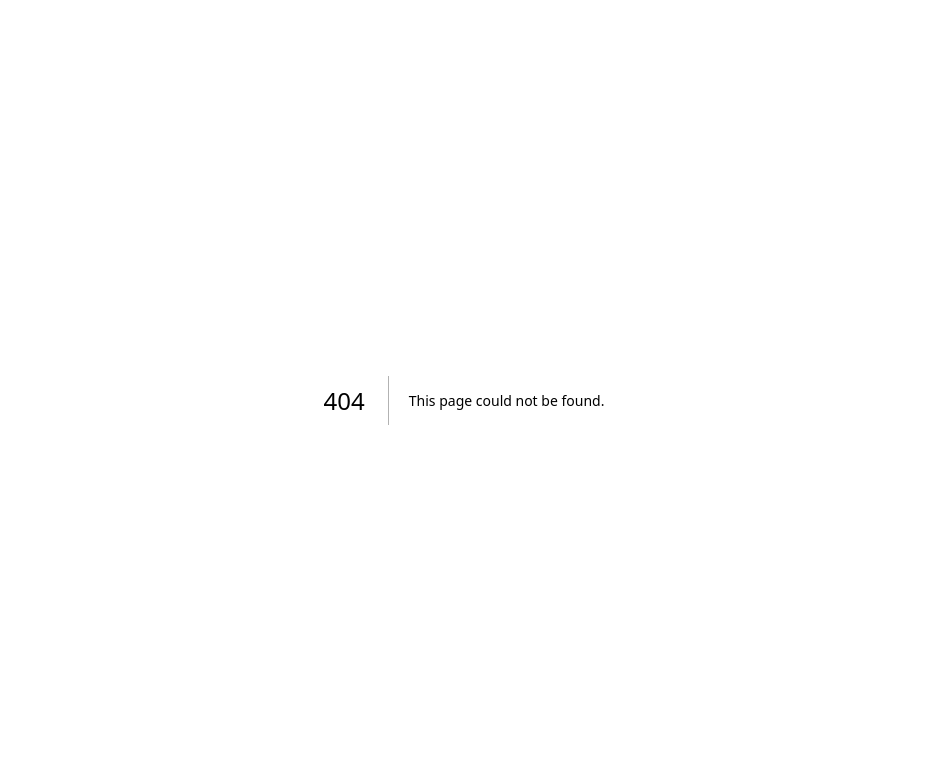
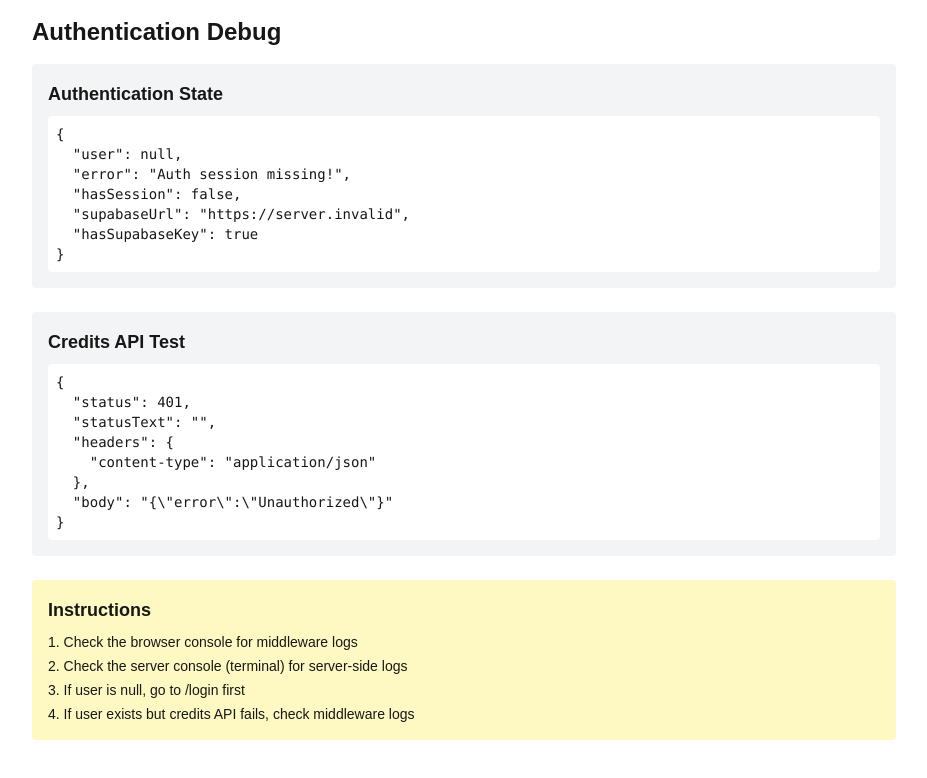
Before and after one commit to DivyanshuTiwari-1/makeupai, a Next.js app: page /debug-auth in a window 1280 px wide. Before the commit this address had no page. Shown: the top 778 px of the page, without its empty margins (176-1103 px from the left). Built offline with nearby package versions, Linux system fonts and the light colour scheme; no server answers.

Commit message:
Add debugging tools for 401 authentication issue
- Add /debug-auth page to check authentication state in browser
- Add test-credits.sh script to test endpoint with curl
- These tools will help identify where authentication is failing

```diff
--- /dev/null
+++ b/debug-auth.js
@@ -0,0 +1,26 @@
+// Debug script to test authentication
+const fetch = require('node-fetch');
+
+async function testCreditsEndpoint() {
+  try {
+    console.log('Testing /api/user/credits endpoint...');
+
+    const response = await fetch('http://localhost:3000/api/user/credits', {
+      method: 'GET',
+      headers: {
+        'Content-Type': 'application/json',
+      },
+    });
+
+    console.log('Response status:', response.status);
+    console.log('Response headers:', Object.fromEntries(response.headers.entries()));
+
+    const data = await response.text();
+    console.log('Response body:', data);
+
+  } catch (error) {
+    console.error('Error testing endpoint:', error);
+  }
+}
+
+testCreditsEndpoint();
--- /dev/null
+++ b/src/app/debug-auth/page.tsx
@@ -0,0 +1,89 @@
+'use client';
+
+import { useEffect, useState } from 'react';
+import { createBrowserClient } from '@supabase/ssr';
+
+export default function DebugAuth() {
+  const [authState, setAuthState] = useState<any>(null);
+  const [creditsTest, setCreditsTest] = useState<any>(null);
+  const [loading, setLoading] = useState(true);
+
+  useEffect(() => {
+    async function checkAuth() {
+      try {
+        // Create Supabase client
+        const supabase = createBrowserClient(
+          process.env.NEXT_PUBLIC_SUPABASE_URL!,
+          process.env.NEXT_PUBLIC_SUPABASE_ANON_KEY!
+        );
+
+        // Check current user
+        const { data: { user }, error } = await supabase.auth.getUser();
+
+        setAuthState({
+          user: user ? { id: user.id, email: user.email } : null,
+          error: error?.message || null,
+          hasSession: !!user,
+          supabaseUrl: process.env.NEXT_PUBLIC_SUPABASE_URL,
+          hasSupabaseKey: !!process.env.NEXT_PUBLIC_SUPABASE_ANON_KEY
+        });
+
+        // Test credits endpoint
+        console.log('Testing credits endpoint...');
+        const response = await fetch('/api/user/credits');
+        const creditsData = await response.text();
+
+        setCreditsTest({
+          status: response.status,
+          statusText: response.statusText,
+          headers: Object.fromEntries(response.headers.entries()),
+          body: creditsData
+        });
+
+      } catch (err) {
+        console.error('Debug error:', err);
+        setAuthState({ error: err.message });
+      } finally {
+        setLoading(false);
+      }
+    }
+
+    checkAuth();
+  }, []);
+
+  if (loading) {
+    return <div className="p-4">Loading debug info...</div>;
+  }
+
+  return (
+    <div className="p-4 max-w-4xl mx-auto">
+      <h1 className="text-2xl font-bold mb-4">Authentication Debug</h1>
+
+      <div className="space-y-6">
+        <div className="bg-gray-100 p-4 rounded">
+          <h2 className="text-lg font-semibold mb-2">Authentication State</h2>
+          <pre className="text-sm overflow-auto bg-white p-2 rounded">
+            {JSON.stringify(authState, null, 2)}
+          </pre>
+        </div>
+
+        <div className="bg-gray-100 p-4 rounded">
+          <h2 className="text-lg font-semibold mb-2">Credits API Test</h2>
+          <pre className="text-sm overflow-auto bg-white p-2 rounded">
+            {JSON.stringify(creditsTest, null, 2)}
+          </pre>
+        </div>
+
+        <div className="bg-yellow-100 p-4 rounded">
+          <h2 className="text-lg font-semibold mb-2">Instructions</h2>
+          <ol className="list-decimal list-inside space-y-1 text-sm">
+            <li>Check the browser console for middleware logs</li>
+            <li>Check the server console (terminal) for server-side logs</li>
+            <li>If user is null, go to /login first</li>
+            <li>If user exists but credits API fails, check middleware logs</li>
+          </ol>
+        </div>
+      </div>
+    </div>
+  );
+}
```
Also changed, not shown: 1 other file (tests, documents, lock files or other folders).
